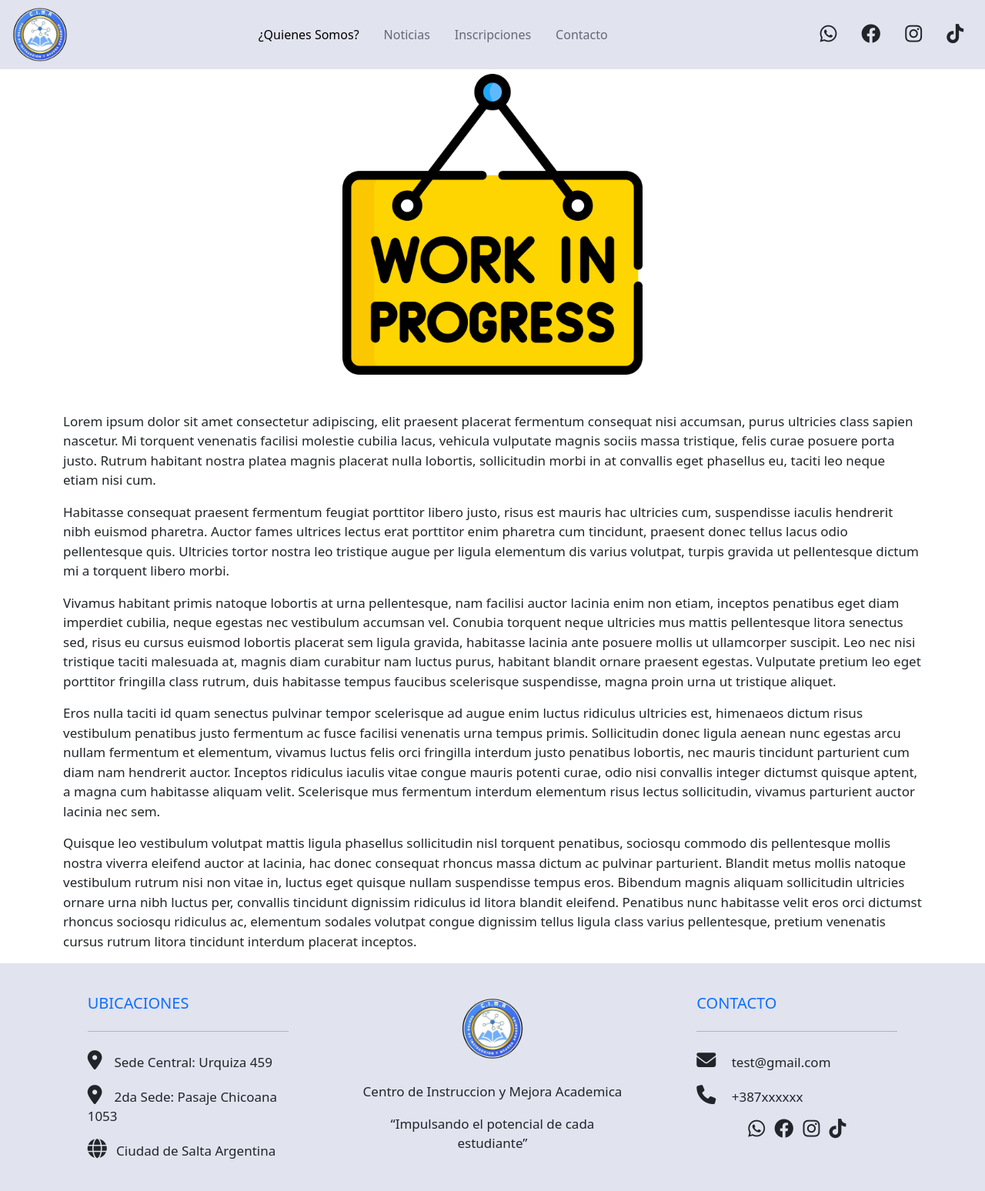
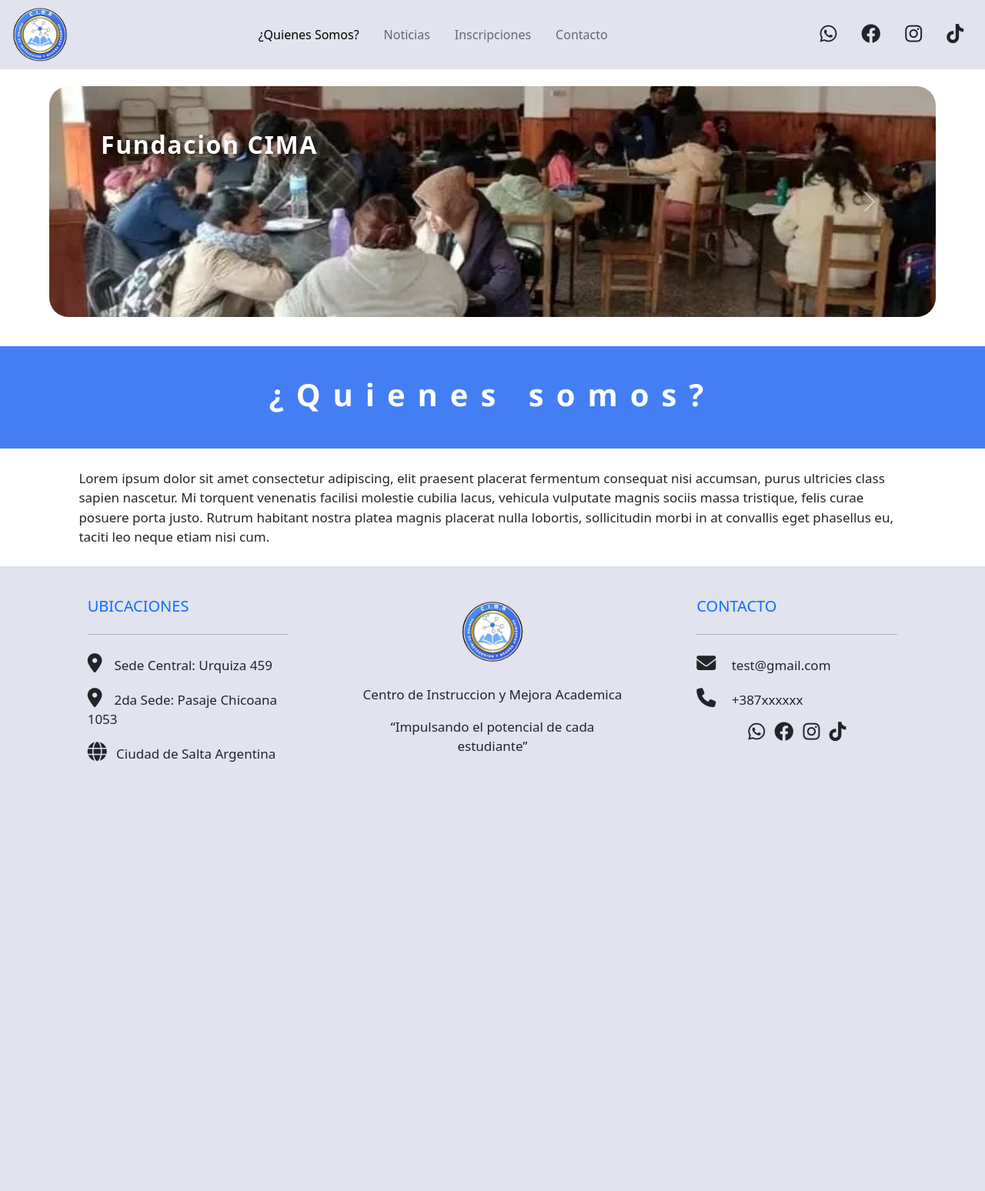
Before and after one commit to Mafer02150/ProyectoCIMAV1, a Django app: page / in a window 1280 px wide. Shown: the whole page at 77% size. After the commit the page ends 990 px from the top, so only its background shows below. Run offline with Django 5.2, Linux system fonts and the light colour scheme; some libraries are stand-ins or nearby versions.

Commit message:
Agregado carrusel a home.html y avance en el segmento Quienes Somos

```diff
--- a/HomeApp/templates/home.html
+++ b/HomeApp/templates/home.html
@@ -7,30 +7,48 @@
 <!--Carga archivos CSS de la carpeta static-->
 {% load static %}
 
+<!--Carga de archivos CSS especificos-->
+{% block extra_css %}
+    <link rel="stylesheet" href="{% static 'home.css' %}">
+{% endblock %}
+
 <!-- <body> -->
 {% block content %}
+    <section id="carrusel">
+        <div id="carouselExampleCaptions" class="carousel slide" data-bs-slide="carousel">
+            <div class="carousel-inner">
+                <div class="texto-fijo position-absolute translate-middle text-white text-center">
+                    <h2>Fundacion CIMA</h2>
+                </div>
+                <div class="carousel-item active">
+                    <img id="imgcarrusel" src="{% static 'images/Carrusel1.jpg' %}" class="d-block w-100" alt="Carrusel1">
+                </div>
+                <div class="carousel-item">
+                    <img id="imgcarrusel" src="{% static 'images/Carrusel2.jpg' %}" class="d-block w-100" alt="Carrusel2">
+                </div>
+                <div class="carousel-item">
+                    <img id="imgcarrusel" src="{% static 'images/Carrusel3.jpg' %}" class="d-block w-100" alt="Carrusel3">
+                </div>
+            </div>
+            <button class="carousel-control-prev" type="button" data-bs-target="#carouselExampleCaptions" data-bs-slide="prev">
+                <span class="carousel-control-prev-icon" aria-hidden="true"></span>
+                <span class="visually-hidden">Previous</span>
+            </button>
+            <button class="carousel-control-next" type="button" data-bs-target="#carouselExampleCaptions" data-bs-slide="next">
+                <span class="carousel-control-next-icon" aria-hidden="true"></span>
+                <span class="visually-hidden">Next</span>
+            </button>
+        </div>
+    </section>
 
-    <img src="{% static 'images/work.png' %}" alt="Fundacion Cima" style="display: block ; margin: auto;width: 35%;"><br><br>
-    <p>Lorem ipsum dolor sit amet consectetur adipiscing, elit praesent placerat fermentum consequat nisi accumsan, purus ultricies class sapien nascetur. Mi torquent venenatis facilisi
-    molestie cubilia lacus, vehicula vulputate magnis sociis massa tristique, felis curae posuere porta justo. Rutrum habitant nostra platea magnis placerat nulla lobortis, sollicitudin
-    morbi in at convallis eget phasellus eu, taciti leo neque etiam nisi cum.</p> <p>Habitasse consequat praesent fermentum feugiat porttitor libero justo, risus est mauris hac ultricies
-    cum, suspendisse iaculis hendrerit nibh euismod pharetra. Auctor fames ultrices lectus erat porttitor enim pharetra cum tincidunt, praesent donec tellus lacus odio pellentesque
-    quis. Ultricies tortor nostra leo tristique augue per ligula elementum dis varius volutpat, turpis gravida ut pellentesque dictum mi a torquent libero morbi.</p>
-    <p>Vivamus habitant primis natoque lobortis at urna pellentesque, nam facilisi auctor lacinia enim non etiam, inceptos penatibus eget diam imperdiet cubilia, neque egestas nec
-    vestibulum accumsan vel. Conubia torquent neque ultricies mus mattis pellentesque litora senectus sed, risus eu cursus euismod lobortis placerat sem ligula gravida, habitasse
-    lacinia ante posuere mollis ut ullamcorper suscipit. Leo nec nisi tristique taciti malesuada at, magnis diam curabitur nam luctus purus, habitant blandit ornare praesent egestas.
-    Vulputate pretium leo eget porttitor fringilla class rutrum, duis habitasse tempus faucibus scelerisque suspendisse, magna proin urna ut tristique aliquet.</p>
-    <p>Eros nulla taciti id quam senectus pulvinar tempor scelerisque ad augue enim luctus ridiculus ultricies est, himenaeos dictum risus vestibulum penatibus justo fermentum ac
-    fusce facilisi venenatis urna tempus primis. Sollicitudin donec ligula aenean nunc egestas arcu nullam fermentum et elementum, vivamus luctus felis orci fringilla interdum
-    justo penatibus lobortis, nec mauris tincidunt parturient cum diam nam hendrerit auctor. Inceptos ridiculus iaculis vitae congue mauris potenti curae, odio nisi convallis
-    integer dictumst quisque aptent, a magna cum habitasse aliquam velit. Scelerisque mus fermentum interdum elementum risus lectus sollicitudin, vivamus parturient auctor
-    lacinia nec sem.</p>
-    <p>Quisque leo vestibulum volutpat mattis ligula phasellus sollicitudin nisl torquent penatibus, sociosqu commodo dis pellentesque mollis nostra viverra
-    eleifend auctor at lacinia, hac donec consequat rhoncus massa dictum ac pulvinar parturient. Blandit metus mollis natoque vestibulum rutrum nisi non vitae in, luctus
-    eget quisque nullam suspendisse tempus eros. Bibendum magnis aliquam sollicitudin ultricies ornare urna nibh luctus per, convallis tincidunt dignissim ridiculus id
-    litora blandit eleifend. Penatibus nunc habitasse velit eros orci dictumst rhoncus sociosqu ridiculus ac, elementum sodales volutpat congue dignissim tellus ligula
-    class varius pellentesque, pretium venenatis cursus rutrum litora tincidunt interdum placerat inceptos.</p>
-
+    <section>
+        <div id="SegmentoQuienes">
+            <h1>¿Quienes somos?</h1>
+        </div>
+        <p id="QuienesSomos">Lorem ipsum dolor sit amet consectetur adipiscing, elit praesent placerat fermentum consequat nisi accumsan, purus ultricies class sapien nascetur. Mi torquent venenatis facilisi
+        molestie cubilia lacus, vehicula vulputate magnis sociis massa tristique, felis curae posuere porta justo. Rutrum habitant nostra platea magnis placerat nulla lobortis, sollicitudin
+        morbi in at convallis eget phasellus eu, taciti leo neque etiam nisi cum.</p>
+    </section>
 {% endblock %}
 
 <!-- <script> -->
--- /dev/null
+++ b/static/home.css
@@ -0,0 +1,48 @@
+.carousel{
+    margin-top: 5%;
+    margin-bottom: 3%;
+    margin-left: auto;
+    margin-right: auto;
+    width: 90%;
+    height: auto;
+}
+
+.texto-fijo {
+  z-index: 10;           /* asegurarse que esté por encima de las imágenes */
+  color: white;           /* color del texto */
+  text-shadow: 2px 2px 6px rgba(0,0,0,0.7); /* opcional para mejor legibilidad */
+  margin-top: 5em;
+  margin-left: 13em;
+}
+
+.texto-fijo h2{
+    font-weight: bold;
+    letter-spacing: 0.05em;
+}
+
+#imgcarrusel{
+    border-radius: 25px;
+    object-fit: cover;
+    width: auto;
+    height: 300px;
+}
+
+#SegmentoQuienes{
+    text-align: center;
+    font-family: 'Segoe UI', Tahoma, Geneva, Verdana, sans-serif;
+    color:#fff;
+    background-color: #447EF5;
+    padding-top: 3%;
+    padding-bottom: 3%;
+    margin-bottom: 2%;
+
+}
+#QuienesSomos{
+    padding-left: 8%;
+    padding-right: 8%;
+    margin-bottom: 2%;
+}
+div h1 {
+    font-weight: bold;
+    letter-spacing: 0.4em;
+}
--- a/templates/index.html
+++ b/templates/index.html
@@ -10,7 +10,7 @@
     <!-- Carga de CSS -->
     <link rel="stylesheet" href="{% static 'index.css' %}">
     <link rel="stylesheet" href="https://cdnjs.cloudflare.com/ajax/libs/font-awesome/6.4.0/css/all.min.css">
-  {% block extra_css %} {% endblock %}
+    {% block extra_css %} {% endblock %}
 </head>
 
 <body class="pt-5">
@@ -69,9 +69,9 @@
     </nav>
   <!-- Cierre de Navbar -->
   <!-- Contenido principal -->
-  <div class="container mt-5">
+
     {% block content %}{% endblock %}
-  </div>
+
   <!-- Inicio de footer -->
    <footer class="text-dark pt-4 pb-4 py-3 mt-auto">
         <div class="container text-center text-md-start">
```
Also changed, not shown: CIMA/urls.py (line endings or trailing spaces), Contacto/views.py (line endings or trailing spaces), HomeApp/views.py (line endings or trailing spaces), InscripcionApp/views.py (line endings or trailing spaces), static/images/Carrusel1.jpg (added), static/images/Carrusel2.jpg (added), static/images/Carrusel3.jpg (added).
